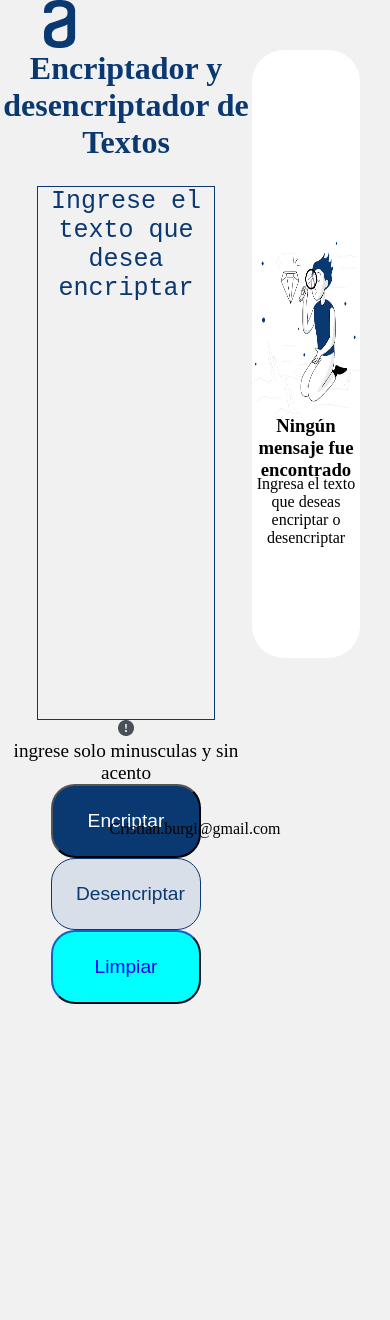
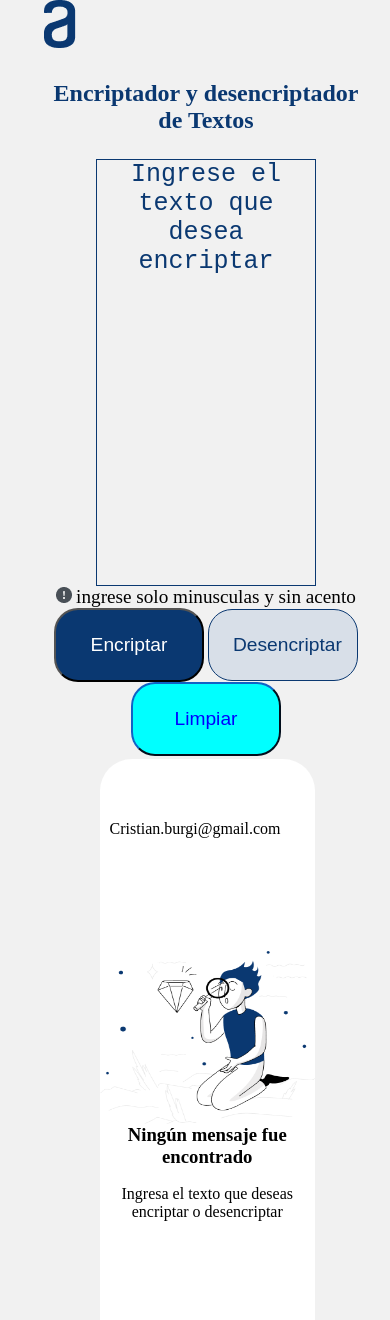
Before and after one commit to CristianBurgi/Challenge1-ONE, a plain HTML site: page index.html in a window 390 px wide. Shown: the top 1320 px of the page. Before the commit the page ends 1004 px from the top, so only its background shows below. Drawn offline with Linux system fonts and the light colour scheme.

Commit message:
cambios para que sea respónsive

```diff
--- a/style.css
+++ b/style.css
@@ -32,16 +32,19 @@ section {
     width: 70%;
 
 }
-.area::placeholder{
+
+.area::placeholder {
     color: #0A3871;
 }
-.titulo{
+
+.titulo {
     text-align: center;
     font-size: 2em;
     font-weight: bold;
-    color:#0A3871;
+    color: #0A3871;
 
 }
+
 .area {
     width: 70%;
     height: 70%;
@@ -52,7 +55,7 @@ section {
     font-size: 25px;
     color: #0A3871;
     border: #0A3871 solid thin;
-    outline:none;
+    outline: none;
     background-color: #f1f1f1;
     text-align: center;
 
@@ -105,16 +108,19 @@ section {
     border-radius: 24px;
     gap: 8px;
 }
-.limpiar{
+
+.limpiar {
     text-align: center;
 }
-.btn-limpiar{
-   font-size: larger;
-   color: blue;
+
+.btn-limpiar {
+    font-size: larger;
+    color: blue;
     background-color: aqua;
     border-color: #0A3871;
 
 }
+
 .btn-limpiar:hover {
     background-color: aquamarine;
     animation-timing-function: ease-out;
@@ -130,8 +136,9 @@ section {
     overflow: hidden;
     margin-right: 30px;
 }
-.seccion2:hover{
-    box-shadow: 0 5px 35px 0px rgba(0,0,0,.2);
+
+.seccion2:hover {
+    box-shadow: 0 5px 35px 0px rgba(0, 0, 0, .2);
 }
 
 .contenedor-munieco {
@@ -200,3 +207,30 @@ footer {
 .ocultar {
     display: none;
 }
+
+@media screen and (max-width: 480px) {
+
+    main{
+        display: block;
+    }
+    .titulo {
+        font-size: 1.5em;
+    }
+    .seccion1{
+        width: 80%;
+        height: 80%;
+        margin-left: 50PX;
+        margin-top: 30px;
+        text-align: center;
+    }
+    .seccion2{
+        width: 55%;
+        height: 80%;
+        margin-left: 100PX;
+        margin-top: 30px;
+        text-align: center;
+}
+footer{
+    text-justify: auto;
+    position:fixed;
+}
```
